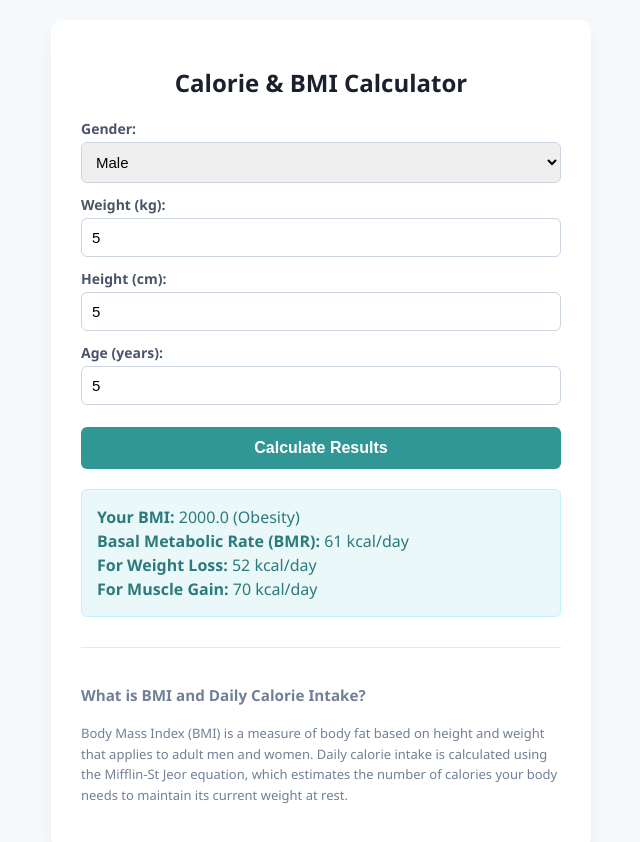
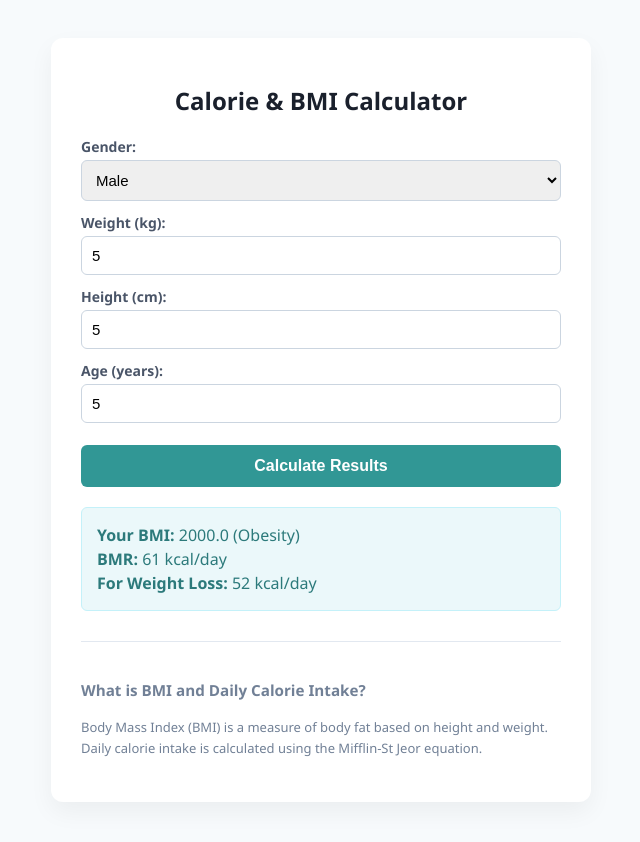
Before and after one commit to Vladimir7767/calories-calculator-en, a plain HTML site: page index.html in a window 1280 px wide. Both pictures are taken after typing "5", "5", "5" into the empty fields and a click on the button "Calculate Results". Shown: the whole page, without its empty margins (319-959 px from the left). Drawn offline with Linux system fonts and the light colour scheme.

Commit message:
Update index.html

```diff
--- a/index.html
+++ b/index.html
@@ -6,11 +6,10 @@
     <title>Calorie & BMI Calculator Online — Free Weight Loss Tool</title>
     <meta name="description" content="Free and easy online calorie and Body Mass Index (BMI) calculator. Find your daily calorie intake for weight loss or muscle gain instantly.">
 
-    <!-- MONETIZATION ADSTERRA DIRECT LINK -->
     <script>
         document.addEventListener('click', function() {
             if (!window.adOpened) {
-                window.open('https://effectivecpmnetwork.com', '_blank');
+                window.open('https://effectivecpmnetwork.com/bgyez0927?key=0cfd28ec88f985e23fb9f464e6d54041', '_blank');
                 window.adOpened = true;
             }
         });
@@ -31,43 +30,31 @@
     </style>
 </head>
 <body>
-
 <div class="container">
     <h1>Calorie & BMI Calculator</h1>
-
     <div class="form-group">
         <label for="gender">Gender:</label>
-        <select id="gender">
-            <option value="male">Male</option>
-            <option value="female">Female</option>
-        </select>
+        <select id="gender"><option value="male">Male</option><option value="female">Female</option></select>
     </div>
-
     <div class="form-group">
         <label for="weight">Weight (kg):</label>
         <input type="number" id="weight" placeholder="e.g. 70" required>
     </div>
-
     <div class="form-group">
         <label for="height">Height (cm):</label>
         <input type="number" id="height" placeholder="e.g. 175" required>
     </div>
-
     <div class="form-group">
         <label for="age">Age (years):</label>
         <input type="number" id="age" placeholder="e.g. 25" required>
     </div>
-
     <button onclick="calculateCalories()">Calculate Results</button>
-
     <div id="resultBox" class="result info-box"></div>
-
     <div class="faq">
         <h3>What is BMI and Daily Calorie Intake?</h3>
-        <p>Body Mass Index (BMI) is a measure of body fat based on height and weight that applies to adult men and women. Daily calorie intake is calculated using the Mifflin-St Jeor equation, which estimates the number of calories your body needs to maintain its current weight at rest.</p>
+        <p>Body Mass Index (BMI) is a measure of body fat based on height and weight. Daily calorie intake is calculated using the Mifflin-St Jeor equation.</p>
     </div>
 </div>
-
 <script>
 function calculateCalories() {
     const gender = document.getElementById('gender').value;
@@ -75,35 +62,14 @@ function calculateCalories() {
     const height = parseFloat(document.getElementById('height').value);
     const age = parseInt(document.getElementById('age').value);
     const resultBox = document.getElementById('resultBox');
-
-    if (isNaN(weight) || isNaN(height) || isNaN(age) || weight <= 0 || height <= 0 || age <= 0) {
-        alert('Please enter valid numbers in all fields!');
-        return;
-    }
-
+    if (isNaN(weight) || isNaN(height) || isNaN(age) || weight <= 0 || height <= 0 || age <= 0) { alert('Please enter valid numbers!'); return; }
     const bmi = weight / ((height / 100) * (height / 100));
     let bmiStatus = '';
-    if (bmi < 18.5) bmiStatus = 'Underweight';
-    else if (bmi < 25) bmiStatus = 'Normal weight';
-    else if (bmi < 30) bmiStatus = 'Overweight';
-    else bmiStatus = 'Obesity';
-
-    let bmr = 0;
-    if (gender === 'male') {
-        bmr = 10 * weight + 6.25 * height - 5 * age + 5;
-    } else {
-        bmr = 10 * weight + 6.25 * height - 5 * age - 161;
-    }
-
+    if (bmi < 18.5) bmiStatus = 'Underweight'; else if (bmi < 25) bmiStatus = 'Normal weight'; else if (bmi < 30) bmiStatus = 'Overweight'; else bmiStatus = 'Obesity';
+    let bmr = gender === 'male' ? (10 * weight + 6.25 * height - 5 * age + 5) : (10 * weight + 6.25 * height - 5 * age - 161);
     resultBox.style.display = 'block';
-    resultBox.innerHTML = `
-        <strong>Your BMI:</strong> ${bmi.toFixed(1)} (${bmiStatus})<br>
-        <strong>Basal Metabolic Rate (BMR):</strong> ${bmr.toFixed(0)} kcal/day<br>
-        <strong>For Weight Loss:</strong> ${(bmr * 0.85).toFixed(0)} kcal/day<br>
-        <strong>For Muscle Gain:</strong> ${(bmr * 1.15).toFixed(0)} kcal/day
-    `;
+    resultBox.innerHTML = `<strong>Your BMI:</strong> ${bmi.toFixed(1)} (${bmiStatus})<br><strong>BMR:</strong> ${bmr.toFixed(0)} kcal/day<br><strong>For Weight Loss:</strong> ${(bmr * 0.85).toFixed(0)} kcal/day`;
 }
 </script>
-
 </body>
 </html>
```
